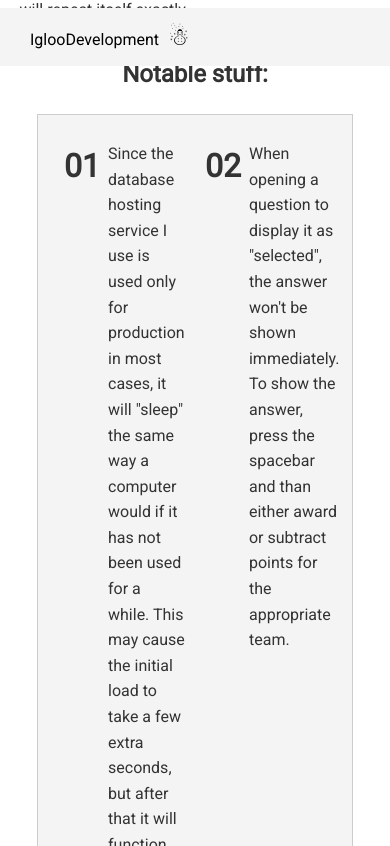
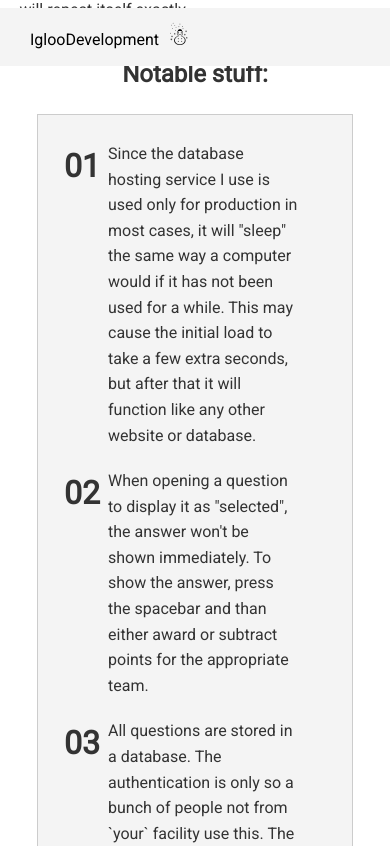
Before and after one commit to igloo1505/GenericJeopardy, a React (Create React App) app in the folder client/: page /about in a window 390 px wide. Shown: the part 778-1624 px from the top of the page. Built offline with nearby package versions, Linux system fonts and the light colour scheme.

Commit message:
oops. Forgot to commit this

```diff
--- a/client/src/App.css
+++ b/client/src/App.css
@@ -369,12 +369,20 @@ ol {
 }
 
 @media (max-width: 850px) {
-  ol>li {
+  .catList>li {
     counter-increment: counter;
     display: flex;
     padding: 10px;
     width: 50%;
   }
+
+  .card-about>li {
+    width: 90%;
+    counter-increment: counter;
+    display: flex;
+    padding: 10px;
+  }
+
 
   .reset-btn {
     display: none !important;
```
